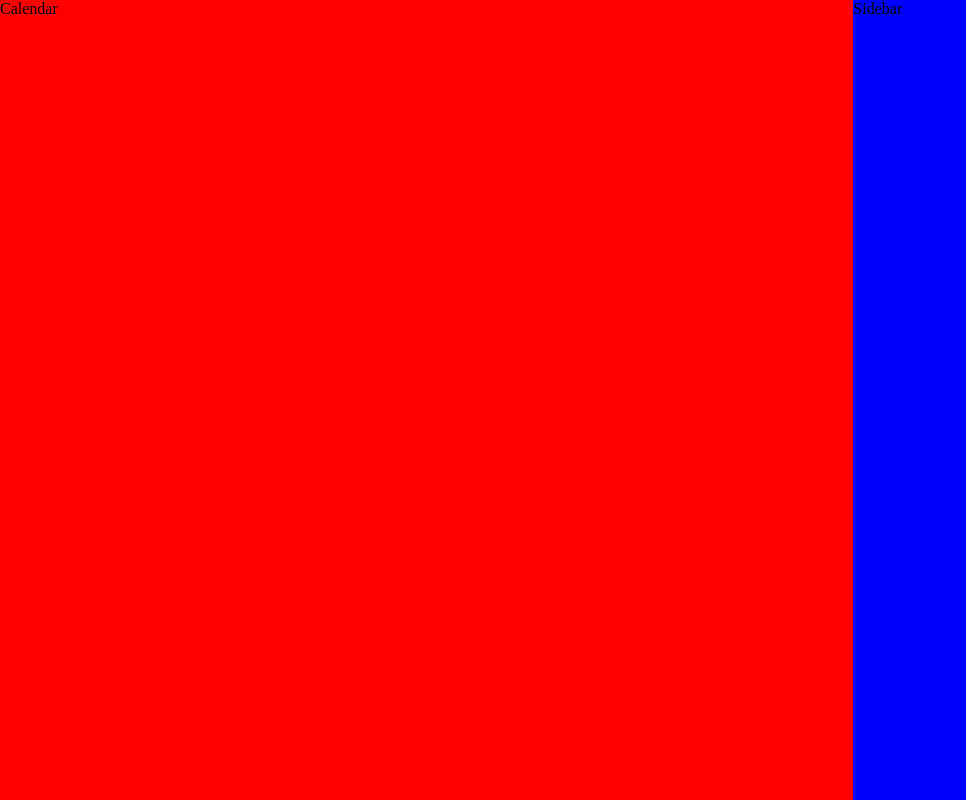
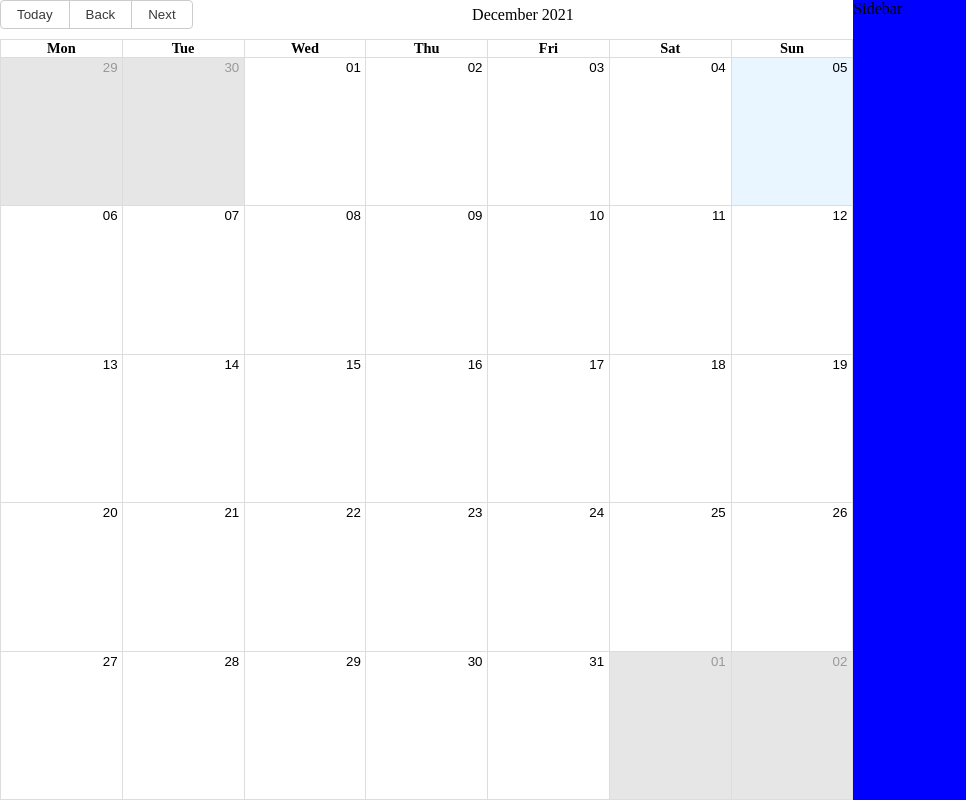
Before and after one commit to christianceb/ringneck, a React (Create React App) app: page / in a window 1280 px wide. Shown: the whole page, without its empty margins (0-966 px from the left). Built offline with nearby package versions, Linux system fonts and the light colour scheme.

Commit message:
Render React Big Calendar

```diff
--- a/package.json
+++ b/package.json
@@ -13,8 +13,10 @@
     "@types/node": "^16.11.11",
     "@types/react": "^17.0.37",
     "@types/react-dom": "^17.0.11",
+    "moment": "^2.29.1",
     "node-sass": "^6.0.1",
     "react": "^17.0.2",
+    "react-big-calendar": "^0.38.1",
     "react-dom": "^17.0.2",
     "react-scripts": "4.0.3",
     "typescript": "^4.5.2",
@@ -43,5 +45,8 @@
       "last 1 firefox version",
       "last 1 safari version"
     ]
+  },
+  "devDependencies": {
+    "@types/react-big-calendar": "^0.36.2"
   }
 }
--- /dev/null
+++ b/src/Components/Calendar.tsx
@@ -0,0 +1,18 @@
+import { Calendar as RbCalendar, momentLocalizer } from 'react-big-calendar'
+import moment from 'moment'
+import 'moment/locale/en-gb';
+
+moment.locale("en-GB");
+
+const localizer = momentLocalizer(moment)
+
+const Calendar = (props: any) =>
+    <RbCalendar
+      localizer={localizer}
+      startAccessor="start"
+      endAccessor="end"
+      style={{ height: "100vh" }}
+      views={['month']}
+    />
+
+export default Calendar;
--- a/src/Components/Main.tsx
+++ b/src/Components/Main.tsx
@@ -1,9 +1,10 @@
 import Grid from '@mui/material/Grid';
+import Calendar from './Calendar';
 
 const Main = () =>
     <Grid container spacing={0}>
-        <Grid item xs={8} bgcolor="red" height="100vh">
-            Calendar
+        <Grid item xs={8} height="100vh">
+            <Calendar />
         </Grid>
         <Grid item xs={4} bgcolor="blue" height="100vh">
             Sidebar
--- a/src/Style/App.scss
+++ b/src/Style/App.scss
@@ -1,3 +1,5 @@
+@import 'react-big-calendar/lib/sass/styles';
+
 body {
     margin: 0;
 }
```
Also changed, not shown: 1 other file (tests, documents, lock files or other folders).
